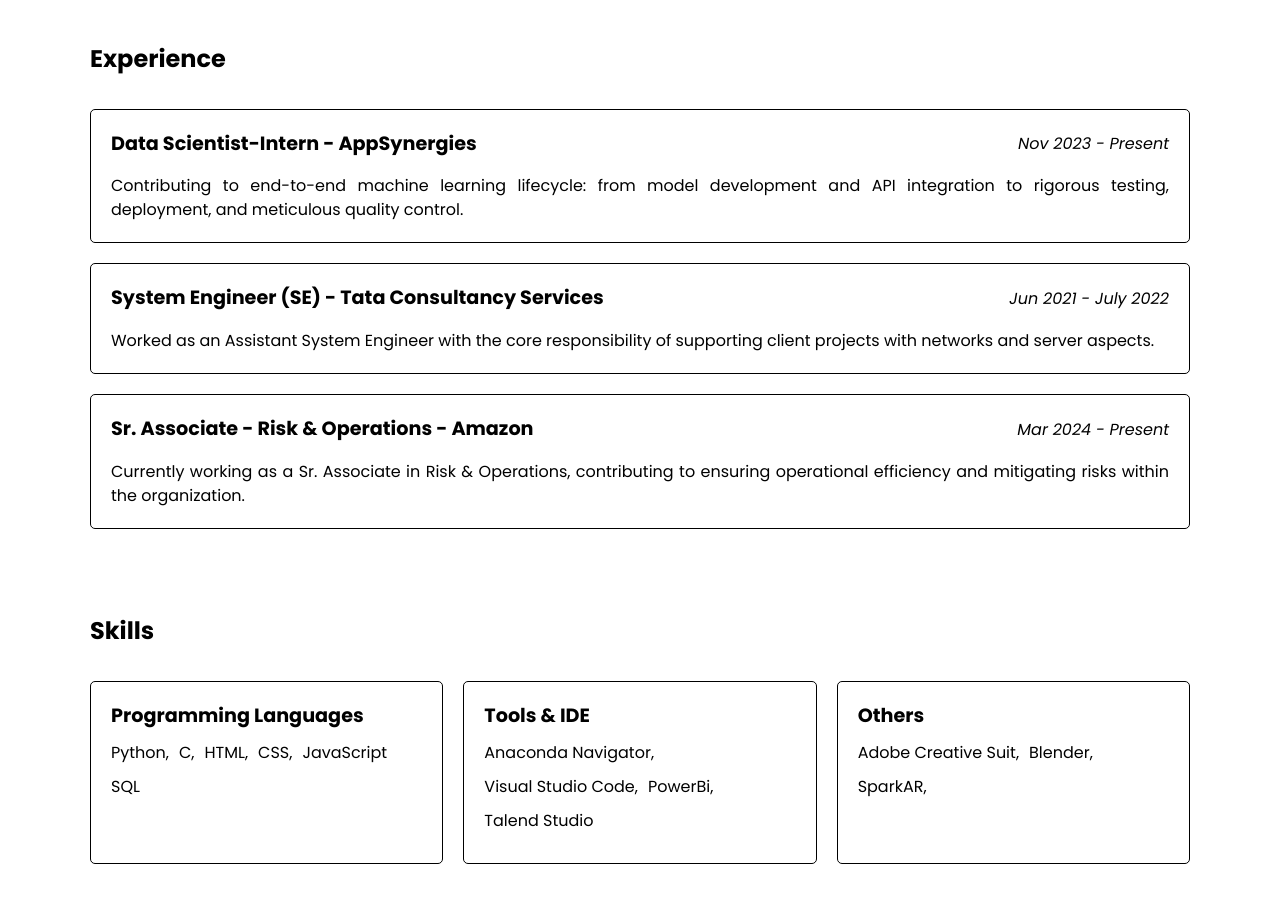
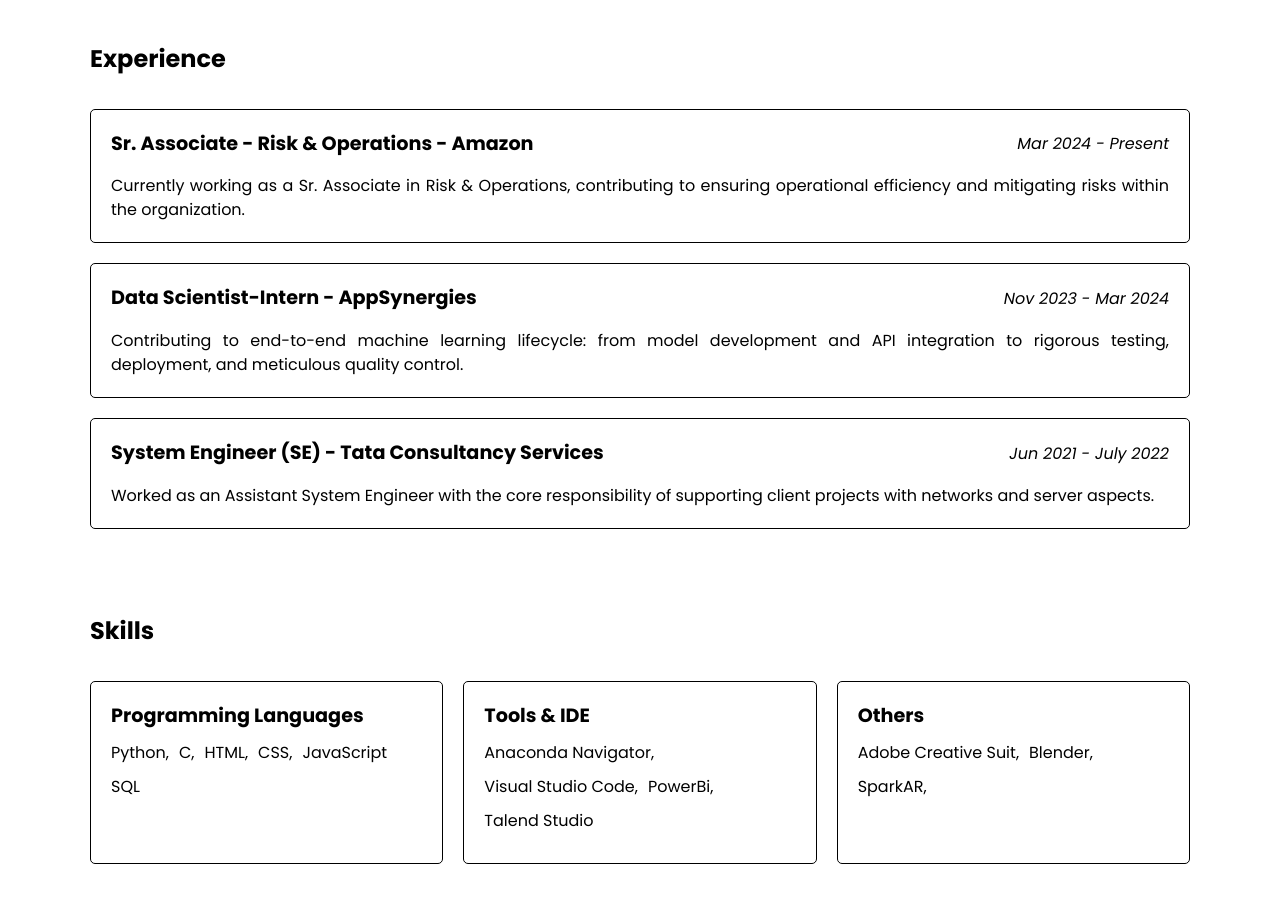
Before and after one commit to ashiksanyo10/Port_React, a React (Vite) app: page / in a window 1280 px wide. Shown: the part 960-1862 px from the top of the page. Built offline with nearby package versions, Linux system fonts and the light colour scheme.

Commit message:
Update portfolio.js

```diff
--- a/src/data/portfolio.js
+++ b/src/data/portfolio.js
@@ -51,9 +51,16 @@
   title: "Experience",
   experiences: [
     {
+      title: "Sr. Associate - Risk & Operations",
+      company: "Amazon",
+      duration: "Mar 2024 - Present",
+      description:
+        "Currently working as a Sr. Associate in Risk & Operations, contributing to ensuring operational efficiency and mitigating risks within the organization.",
+    },
+    {
       title: "Data Scientist-Intern",
       company: "AppSynergies",
-      duration: "Nov 2023 - Present",
+      duration: "Nov 2023 - Mar 2024",
       description:
         "Contributing to end-to-end machine learning lifecycle: from model development and API integration to rigorous testing, deployment, and meticulous quality control. ",
     },
@@ -63,14 +70,7 @@
       duration: "Jun 2021 - July 2022",
       description:
         "Worked as an Assistant System Engineer with the core responsibility of supporting client projects with networks and server aspects.",
-    },
-    {
-      title: "Sr. Associate - Risk & Operations",
-      company: "Amazon",
-      duration: "Mar 2024 - Present",
-      description:
-        "Currently working as a Sr. Associate in Risk & Operations, contributing to ensuring operational efficiency and mitigating risks within the organization.",
-    },
+    }
     // Add any additional experiences here
   ],
 };
```
